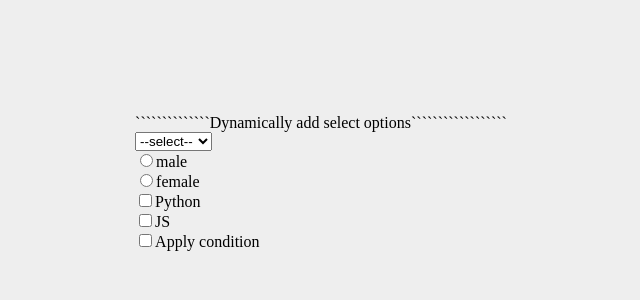
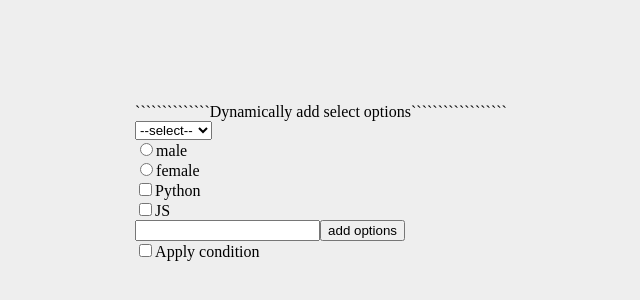
Before and after one commit to amritpal7/react-yeisqp, a React (Create React App) app: page / in a window 1280 px wide. Shown: the part 226-526 px from the top of the page, without its empty margins (319-959 px from the left). Built offline with nearby package versions, Linux system fonts and the light colour scheme.

Commit message:
1 file modified

```diff
--- a/src/DynamicFields.jsx
+++ b/src/DynamicFields.jsx
@@ -83,17 +83,18 @@ const FormFields = () => {
     fillableByHR: false,
   });
 
-  const initialValues = [
+  const initialElements = [
     JSON.parse(JSON.stringify(select1)),
     JSON.parse(JSON.stringify(element1)),
     JSON.parse(JSON.stringify(element2)),
   ];
 
+  const formElements = initialElements;
+
   const [selectValues, setSelectValues] = useState([]);
   const [optionVal, setOptionVal] = useState('');
   const [checked, setChecked] = useState(false);
   const [filteredElem, setFilteredElem] = useState([]);
-  const [formElements, setFormElements] = useState(initialValues);
   const [selectedElem, setSelectedElem] = useState(null);
   const [elemType, setElemType] = useState('');
   const [render, setRenderer] = useState(false);
@@ -107,7 +108,7 @@ const FormFields = () => {
     setChecked((checked) => !checked);
   }
 
-  function addOptionsVal(type) {
+  function addOptionsVal() {
     // setSelect1((prevState) => {
     //   const options = [...prevState.properties.options];
     //   options.push({
@@ -123,7 +124,7 @@ const FormFields = () => {
     //   return { ...prevState, options };
     // });
 
-    setSelect1((prevState) => {
+    setElement1((prevState) => {
       const options = [
         ...prevState.properties.options,
         {
@@ -143,6 +144,9 @@ const FormFields = () => {
     });
     setOptionVal('');
   }
+
+  console.log(formElements);
+
   function handleElementChange(e) {
     const objId = e.target.value;
 
@@ -171,7 +175,7 @@ const FormFields = () => {
     }));
   }
 
-  function displayElementHandler(e) {
+  function showElementHandler(e) {
     setDependencies((prevDeps) => ({
       ...prevDeps,
       showElementId: e.target.value,
@@ -188,7 +192,6 @@ const FormFields = () => {
   }
 
   function displayRenderer(e) {
-    console.log(e.target.value);
     const { selectedElementValue } = dependencies;
     selectedElementValue === e.target.value
       ? setRenderer(true)
@@ -196,7 +199,7 @@ const FormFields = () => {
   }
 
   function handleValueChange(e) {
-    setOptionVal(e.target);
+    setOptionVal(e.target.value);
   }
 
   function handleOptionsRemove(index) {
@@ -205,6 +208,8 @@ const FormFields = () => {
     console.log(newValues);
     setSelectValues(newValues);
   }
+
+  console.log(selectedElem);
 
   return (
     <>
@@ -259,7 +264,7 @@ const FormFields = () => {
                     {elem.properties.options.map((option) => {
                       return (
                         <div>
-                          <input type="radio" />
+                          <input type="radio" name={option.name} />
                           <label>{option.optionName} </label>
                         </div>
                       );
@@ -298,6 +303,11 @@ const FormFields = () => {
             })
           : []}
 
+        <div>
+          <input type="text" value={optionVal} onChange={handleValueChange} />
+          <button onClick={addOptionsVal}>add options</button>
+        </div>
+
         <input
           type="checkbox"
           value="male"
@@ -328,7 +338,7 @@ const FormFields = () => {
             </select>
           )}
           <label htmlFor=""> Show: </label>
-          <select name="" id="" onChange={displayElementHandler}>
+          <select name="" id="" onChange={showElementHandler}>
             <option value="">--select--</option>
             {filteredElem.map((elem) => {
               return <option value={elem.id}>{elem.type}</option>;
```
